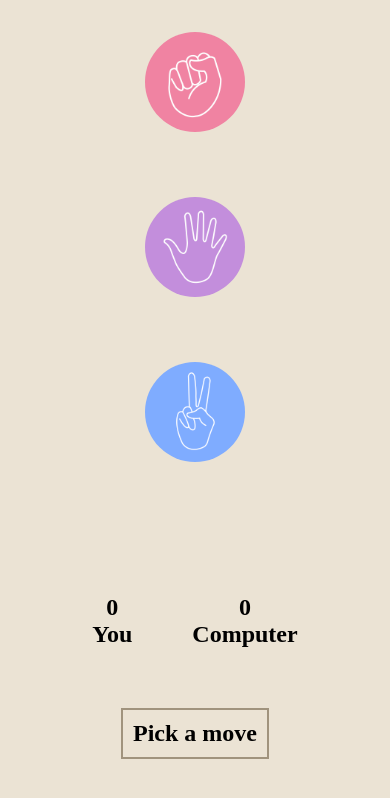
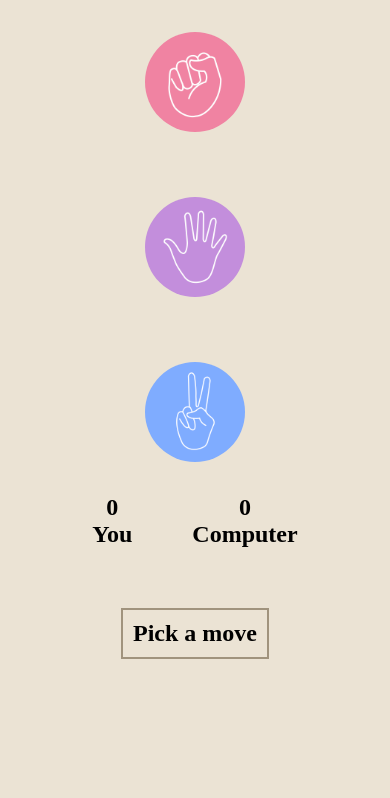
Before and after one commit to Dev-PSR/rps-game, a plain HTML site: page index.html in a window 390 px wide. Shown: the part 78-876 px from the top of the page. After the commit the page ends 844 px from the top, so only its background shows below. Drawn offline with Linux system fonts and the light colour scheme.

Commit message:
padding top 0 to scoreContainer

```diff
--- a/styles.css
+++ b/styles.css
@@ -96,4 +96,7 @@ img {
         height: 100px;
         width: 100px;
     }
+    .scoreContainer {
+        padding-top: 0;
+    }
 }
```
